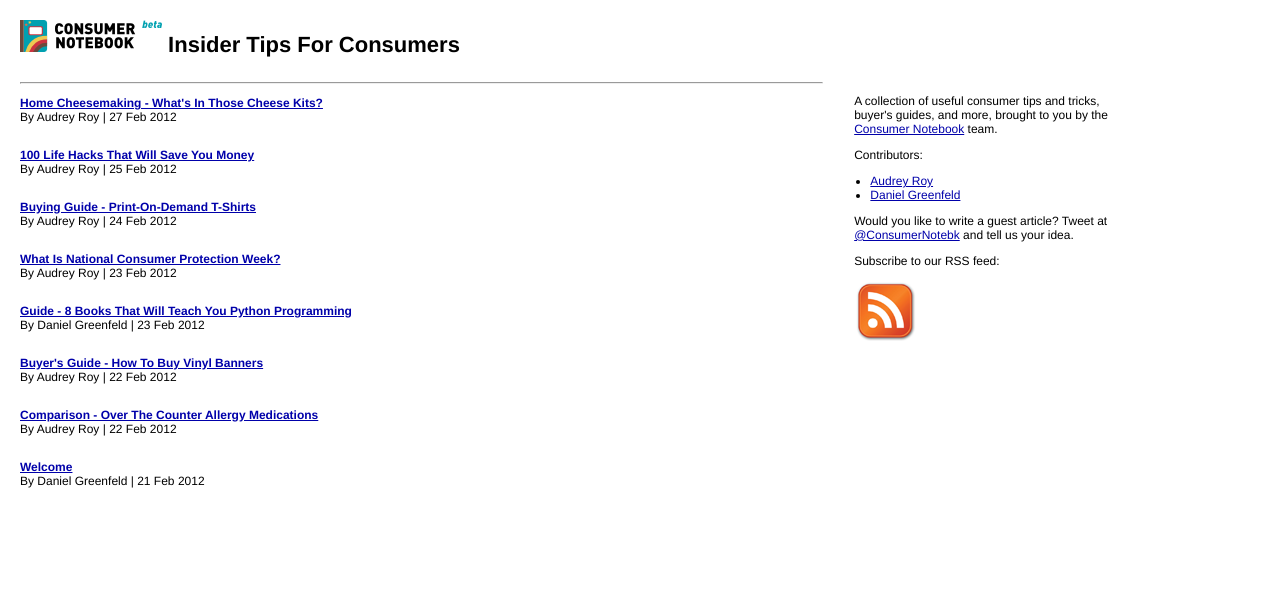
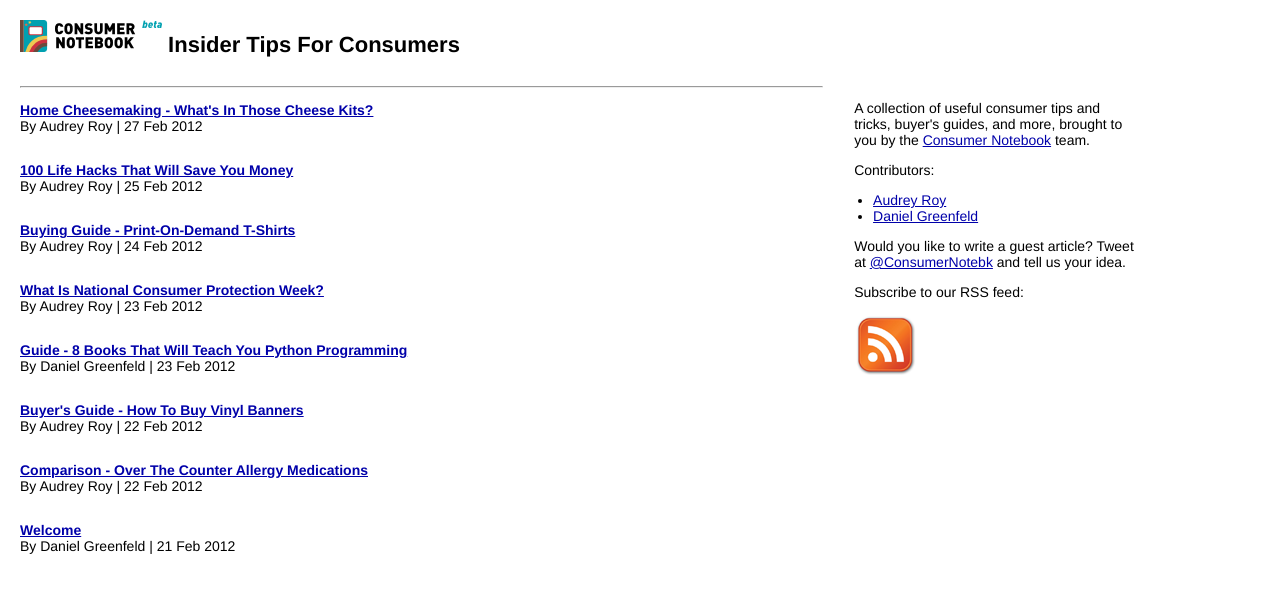
Before and after one commit to consumerio/consumerio.github.com, a Jekyll site: the page built from index.md, in a window 1280 px wide. Shown: the top 593 px of the page. Built offline with Jekyll 4.4.1, drawn with Linux system fonts in a browser that asks for light colours; Markdown is read by kramdown in place of the engine named in the settings.

Commit message:
Increased font size.

```diff
--- a/css/screen.css
+++ b/css/screen.css
@@ -8,7 +8,7 @@
 
 *{margin:0;padding:0;}
 html,body{height:100%;}
-body{background-color:white;font:12px 'Helvetica Neue', Helvetica, Arial, clean, sans-serif;}
+body{background-color:white;font:14px 'Helvetica Neue', Helvetica, Arial, clean, sans-serif;}
 
 h1{font-size:22px;}
 h2,h3,h4,h5,h6{font-size:100%;}
```
